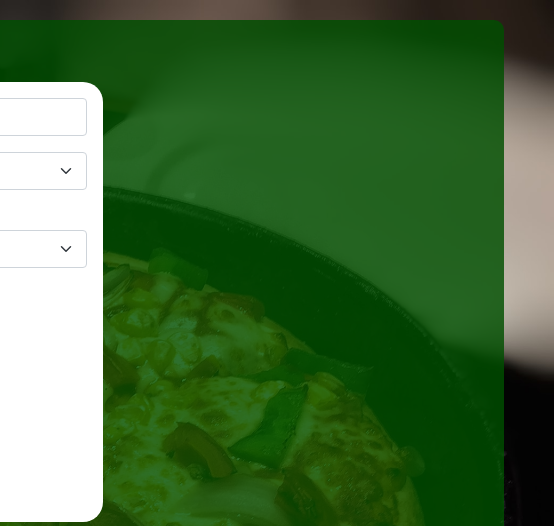
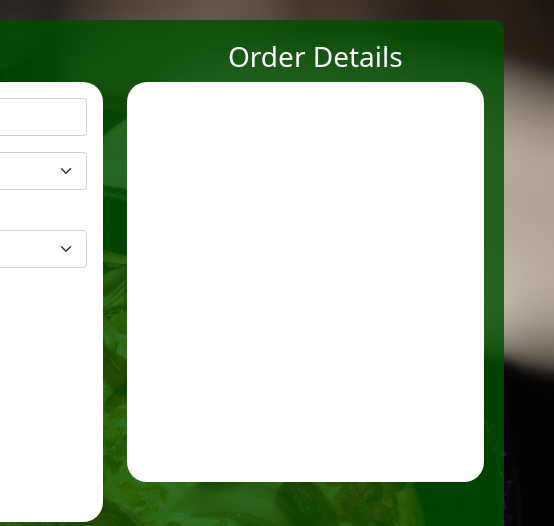
Before and after one commit to allanlimo02/JustHot-Pizzeria, a plain HTML site: page index.html in a window 1280 px wide. Shown: the top 526 px of the page, 726-1280 px from the left. Drawn offline with Linux system fonts and the light colour scheme.

Commit message:
Added order details panel

```diff
--- a/css/style.css
+++ b/css/style.css
@@ -43,3 +43,16 @@ body{
     display: none;
     margin-left: 50px;
 }
+
+/* Order details display */
+.order-det-main h3{
+    color: white;
+    text-align: center;
+
+}
+.order-details{
+    background-color: white;
+    height: 400px;
+    border-radius: 20px;
+    margin-right:20px ;
+}
--- a/index.html
+++ b/index.html
@@ -111,6 +111,13 @@
                   </div>
 
             </div>
+            <div class="col-md-4 order-det-main">
+                <h3>Order Details</h3>
+                <div class="order-details">
+
+                </div>
+
+            </div>
 
 
         </div>
```
